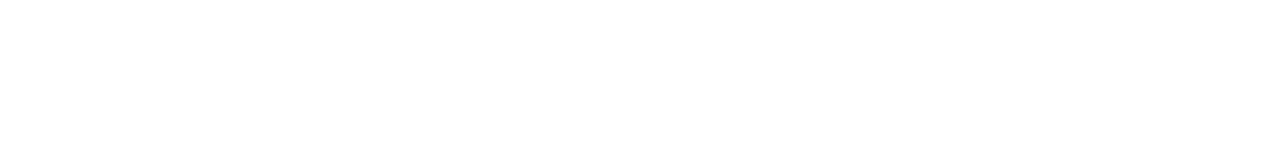
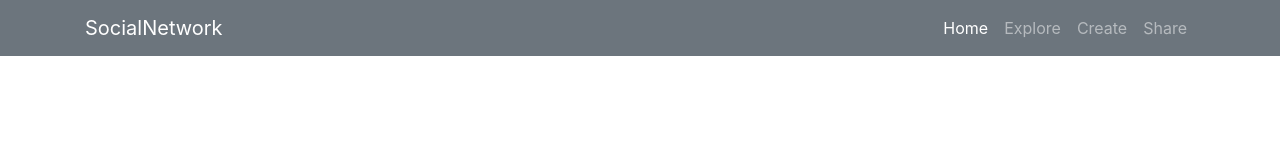
Before and after one commit to Katanzen/socialTheme, a plain HTML site: page index.html in a window 1280 px wide. Drawn offline with nearby package versions, Linux system fonts and the light colour scheme.

Commit message:
Navbar added

```diff
--- a/index.html
+++ b/index.html
@@ -5,11 +5,54 @@
     <meta charset="UTF-8">
     <meta name="viewport" content="width=device-width, initial-scale=1.0">
     <meta http-equiv="X-UA-Compatible" content="ie=edge">
+    <!-- <link rel="stylesheet" href="https://stackpath.bootstrapcdn.com/bootstrap/4.1.3/css/bootstrap.min.css" integrity="sha384-MCw98/SFnGE8fJT3GXwEOngsV7Zt27NXFoaoApmYm81iuXoPkFOJwJ8ERdknLPMO"
+        crossorigin="anonymous"> -->
+    <link rel="stylesheet" href="localfiles/css/bootstrap.min.css">
+    <link rel="stylesheet" href="https://use.fontawesome.com/releases/v5.3.1/css/all.css" integrity="sha384-mzrmE5qonljUremFsqc01SB46JvROS7bZs3IO2EmfFsd15uHvIt+Y8vEf7N7fWAU"
+        crossorigin="anonymous">
+    <link rel="stylesheet" href="css/style.css">
+
     <title>SocialNetwork</title>
 </head>
 
 <body>
 
+
+    <div class="navbar navbar-expand-sm bg-secondary navbar-dark fixed-top">
+        <div class="container">
+            <a href="index.html" class="navbar-brand">SocialNetwork</a>
+
+            <button class="navbar-toggler" type="button" data-toggle="collapse" data-target="#navbarToggler"
+                aria-controls="navbarToggler" aria-expanded="false" aria-label="Toggle navigation">
+                <span class="navbar-toggler-icon"></span>
+            </button>
+
+            <div class="collapse navbar-collapse" id="navbarToggler">
+
+                <ul class="navbar-nav ml-auto">
+                    <li class="nav-item"><a href="index.html" class="nav-link active">Home</a></li>
+                    <li class="nav-item"><a href="#" class="nav-link">Explore</a></li>
+                    <li class="nav-item"><a href="#" class="nav-link">Create</a></li>
+                    <li class="nav-item"><a href="#" class="nav-link">Share</a></li>
+                </ul>
+
+            </div>
+        </div>
+    </div>
+
+    <!-- <button class="btn btn-primary">First Button</button> -->
+
+
+    <script src="https://ajax.googleapis.com/ajax/libs/jquery/3.3.1/jquery.min.js"></script>
+    <script src="popper.min.js"></script>
+    <script src="localfiles/js/bootstrap.min.js"></script>
+    <script>
+        window.jQuery || document.write('<script src="localfiles/jquery-3.3.1.min.js">\x3C/script>');
+
+
+
+    </script>
+
 </body>
 
 </html>
```
Also changed, not shown: 1 other file.
